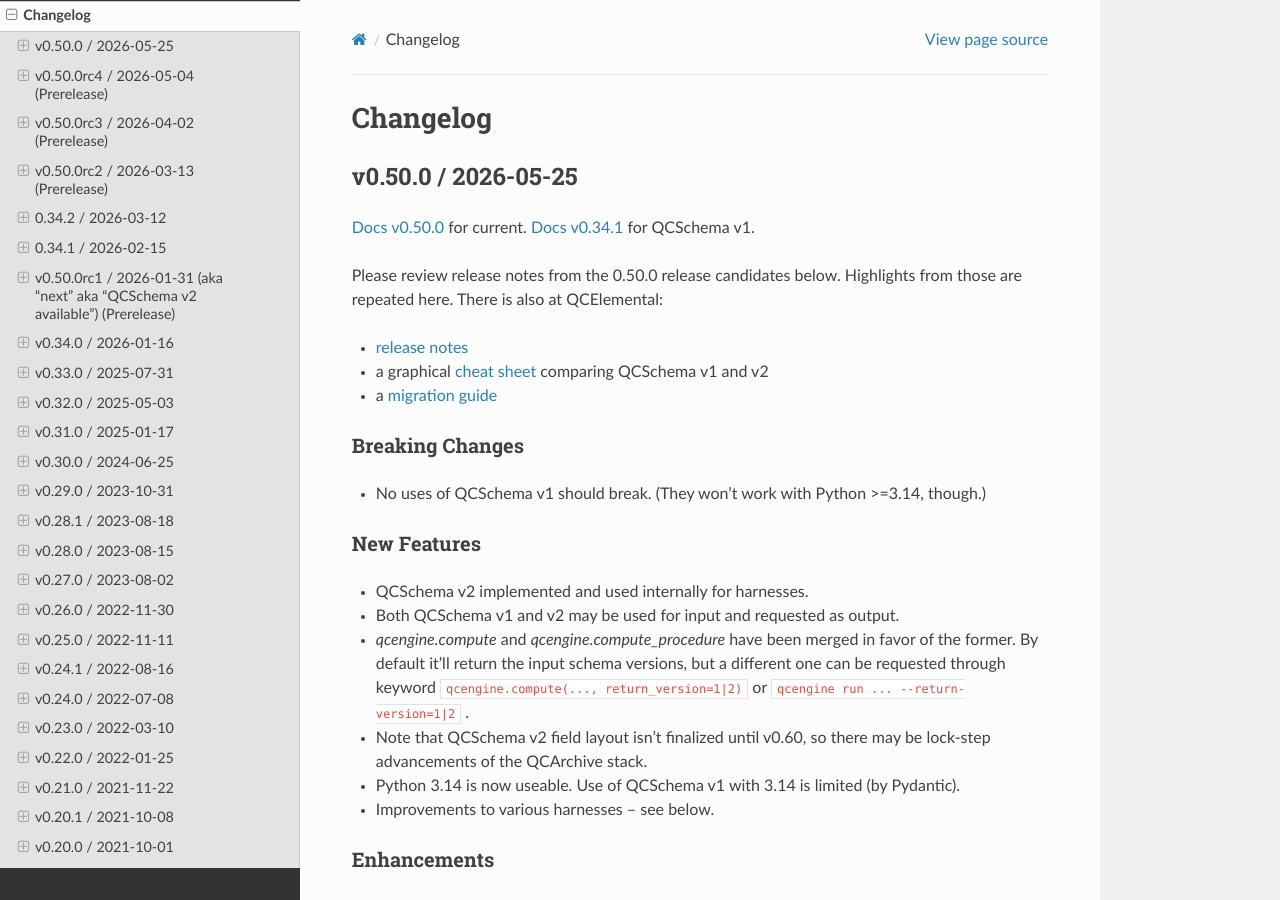
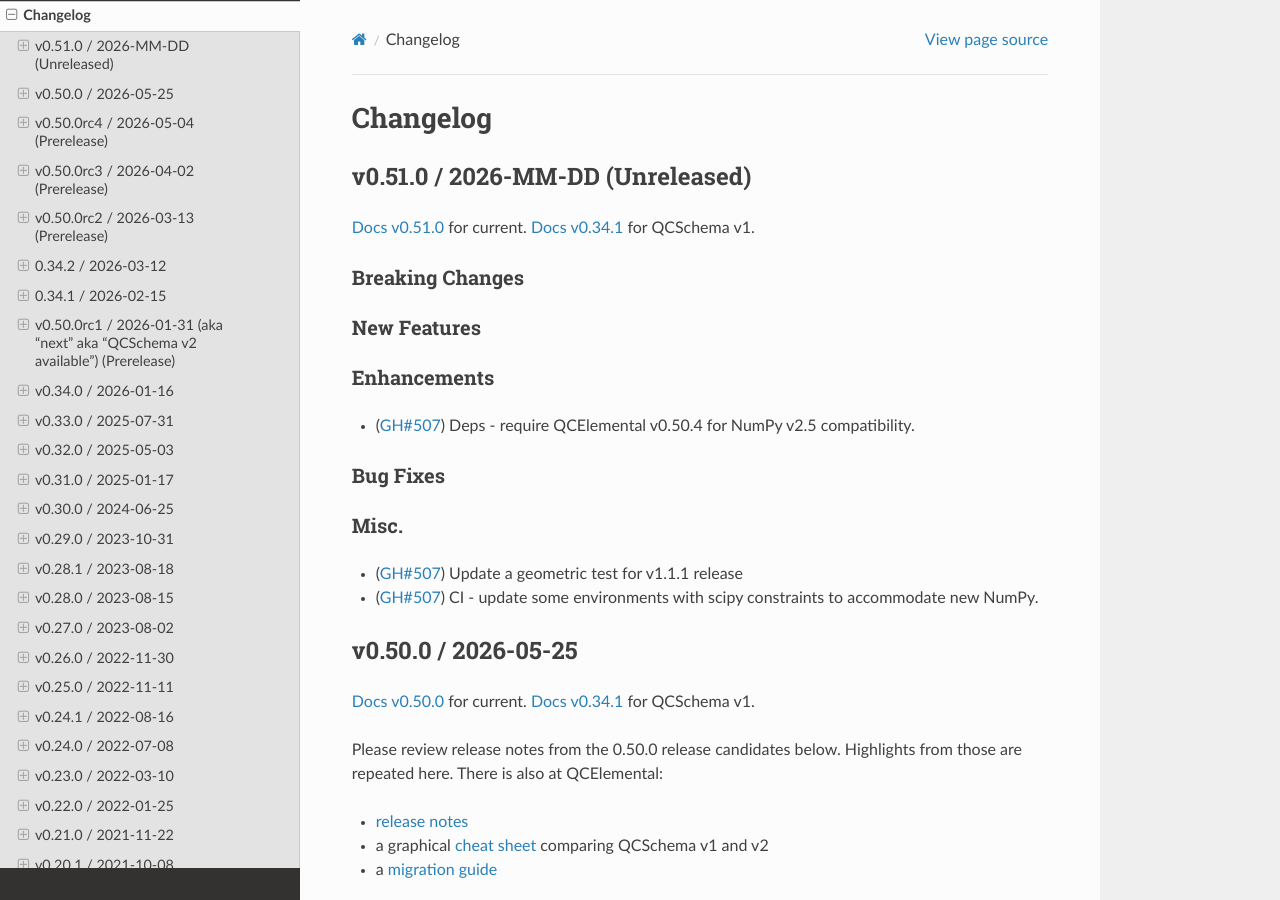
Before and after one commit to MolSSI/QCEngine, a Sphinx documentation site: the page built from docs/source/changelog.rst, in a window 1280 px wide and 900 px high. Built offline with Sphinx 7.4.7 and the Read the Docs theme 3.1.0, drawn with Linux system fonts in a browser that asks for light colours; the version number could not be read and is left out.

Commit message:
minor update for geometric v1.1.1 and numpy 2.5 (#507)
* Update tric_ver check for trajectory validation

* Update qcelemental dependency version range

* Modify QCEngineRecords condition in CI workflow

Updated condition to exclude 'dftd-v1' label in QCEngineRecords step.

* Add numpy dependency for geometric calculations

Added numpy dependency with version constraint.

* Update dependencies in opt-disp-v1.yaml

Replaced numpy dependency with scipy for compatibility.

* Add specific version of scipy to conda environment

* Update scipy version to 1.17 in opt-disp.yaml

* docs

---------

Co-authored-by: Lori A. Burns <lori.burns7@gmail.com>

```diff
--- a/docs/source/changelog.rst
+++ b/docs/source/changelog.rst
@@ -30,6 +30,32 @@ Changelog
 .. ++++++++++++++
 .. - UNMERGED (:pr:`421`) GAMESS - error handling and memory @taylor-a-barnes
 .. - UNSOLVED (:issue:`397`) extras failed
+
+
+.. _`sec:cl0510`:
+
+v0.51.0 / 2026-MM-DD (Unreleased)
+--------------------
+
+:docs:`v0.51.0` for current. :docs:`v0.34.1` for QCSchema v1.
+
+Breaking Changes
+++++++++++++++++
+
+New Features
+++++++++++++
+
+Enhancements
+++++++++++++
+- (:pr:`507`) Deps - require QCElemental v0.50.4 for NumPy v2.5 compatibility.
+
+Bug Fixes
++++++++++
+
+Misc.
++++++
+- (:pr:`507`) Update a geometric test for v1.1.1 release
+- (:pr:`507`) CI - update some environments with scipy constraints to accommodate new NumPy.
 
 
 .. _`sec:cl0500`:
--- a/pyproject.toml
+++ b/pyproject.toml
@@ -36,7 +36,7 @@ dependencies = [
     "pyyaml",
     "py-cpuinfo",
     "psutil",
-    "qcelemental>=0.50.0,<0.70.0",
+    "qcelemental>=0.50.4,<0.70.0",
     "pydantic >=2.11; python_version <'3.14'",
     "pydantic >=2.12; python_version >='3.14'",
     "pydantic-settings",
```
Also changed, not shown: 3 other files.
